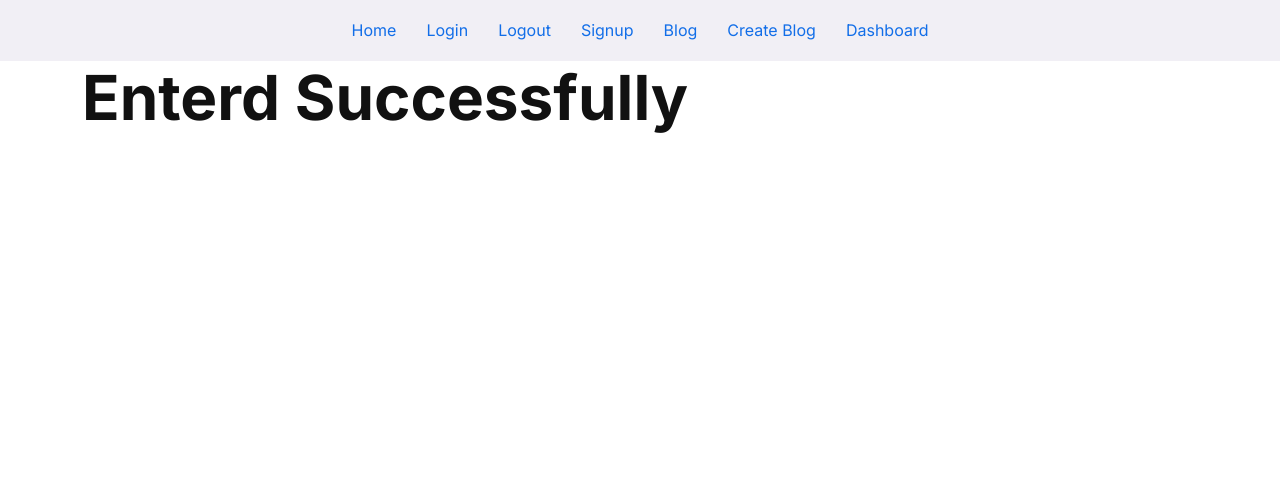
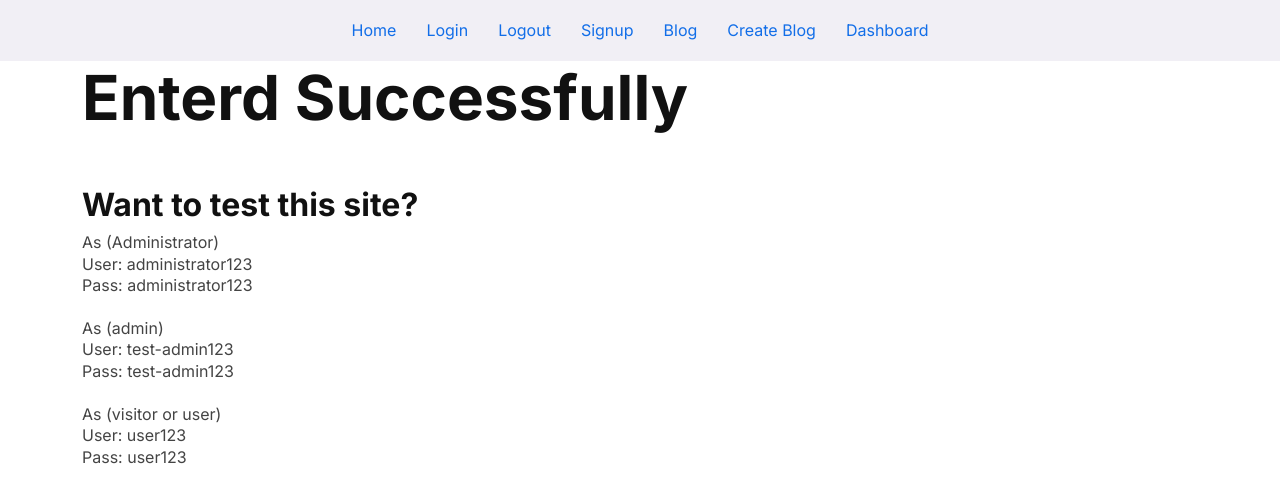
Before and after one commit to Rafiansagar/php-login-register, a PHP site: page /main_content.php in a window 1280 px wide. Shown: the top 503 px of the page. Run offline with PHP 8.4, Linux system fonts and the light colour scheme; the visitor is signed in with stand-in values (Sample User, id 1).

Commit message:
Update main_content.php

```diff
--- a/main_content.php
+++ b/main_content.php
@@ -13,6 +13,23 @@
             <div class="main-content">
                 <div class="container">
                     <h1>Enterd Successfully</h1>
+                    <div style="margin-top: 50px;">
+                        <h2>Want to test this site?</h2>
+                        As (Administrator)<br>
+                        User: administrator123<br>
+                        Pass: administrator123
+                        <br>
+                        <br>
+                        As (admin)<br>
+                        User: test-admin123<br>
+                        Pass: test-admin123
+                        <br>
+                        <br>
+                        As (visitor or user)<br>
+                        User: user123<br>
+                        Pass: user123
+
+                    </div>
                 </div>
             </div>
 
```
